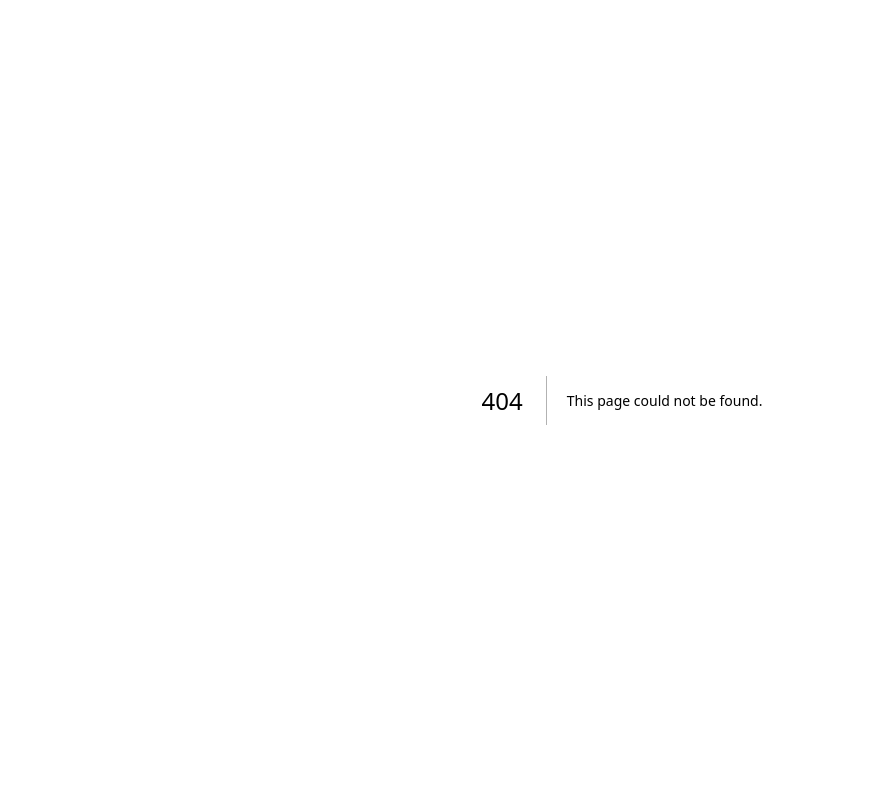
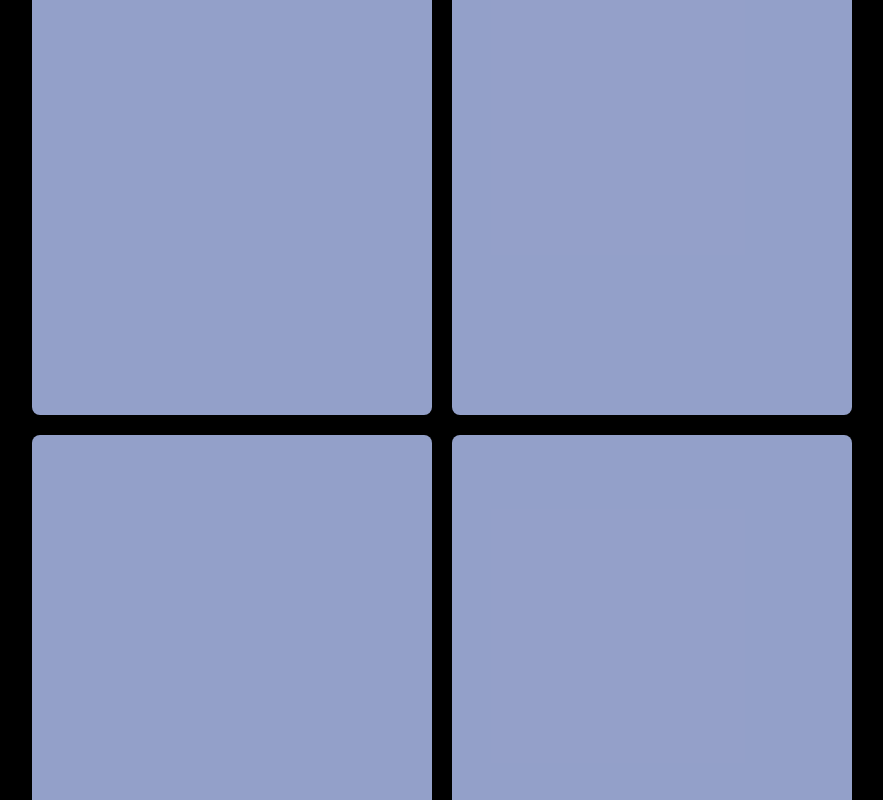
Before and after one commit to pedrosalucas/payments-institutions-rank, a Next.js app: page /homepage in a window 1280 px wide. Before the commit this address had no page. Shown: the whole page, without its empty margins (18-901 px from the left). Built offline with nearby package versions, Linux system fonts and the light colour scheme.

Commit message:
inicialização de páginas e modularização.

```diff
--- /dev/null
+++ b/src/pages/homepage.tsx
@@ -0,0 +1,17 @@
+import styles from "../styles/styles.module.css";
+
+const homepage: React.FC = () => {
+    return (
+        <div className={styles.container}>
+            <h1 className={styles.title}>Payments Institutions Rank</h1>
+            <div className={styles.boxContainer}>
+                <div className={styles.box}/>
+                <div className={styles.box}/>
+                <div className={styles.box}/>
+                <div className={styles.box}/>
+            </div>
+        </div>
+    )
+}
+
+export default homepage
--- /dev/null
+++ b/src/styles/styles.module.css
@@ -0,0 +1,49 @@
+.container {
+    display: flex;
+    flex-direction: column;
+    justify-content: center;
+    align-items: center;
+    height: 100vh;
+    background-color: #000;
+    padding: 20px;
+  }
+
+  .boxContainer {
+    display: flex;
+    flex-wrap: wrap;
+    justify-content: flex;
+    align-items: flex;
+    margin: 20px;
+  }
+
+.box {
+    width: 400px;
+    height: 800px;
+    background-color: #b5c4f7d0;
+    margin: 10px;
+    display: flex;
+    border-radius: 8px;
+    justify-content: center;
+    align-items: center;
+    flex-direction: column;
+    justify-content: flex-start;
+    font-size: 18px;
+    transition: transform 0.3s ease-in-out, box-shadow 0.3s ease-in-out;
+  }
+
+.box:hover{
+    transform: scale(1.05);
+  }
+
+.text {
+    margin-top: 20px;
+    color: #000;
+    font-family: 'Gill Sans', 'Gill Sans MT', Calibri, 'Trebuchet MS', sans-serif;
+  }
+
+.title {
+    color:#b5c4f7d0;
+    font-size: 25px;
+    margin-bottom: 20px;
+    font-family: 'Gill Sans', 'Gill Sans MT', Calibri, 'Trebuchet MS', sans-serif
+  }
```
Also changed, not shown: src/pages/index.tsx (+2 -113 lines).
